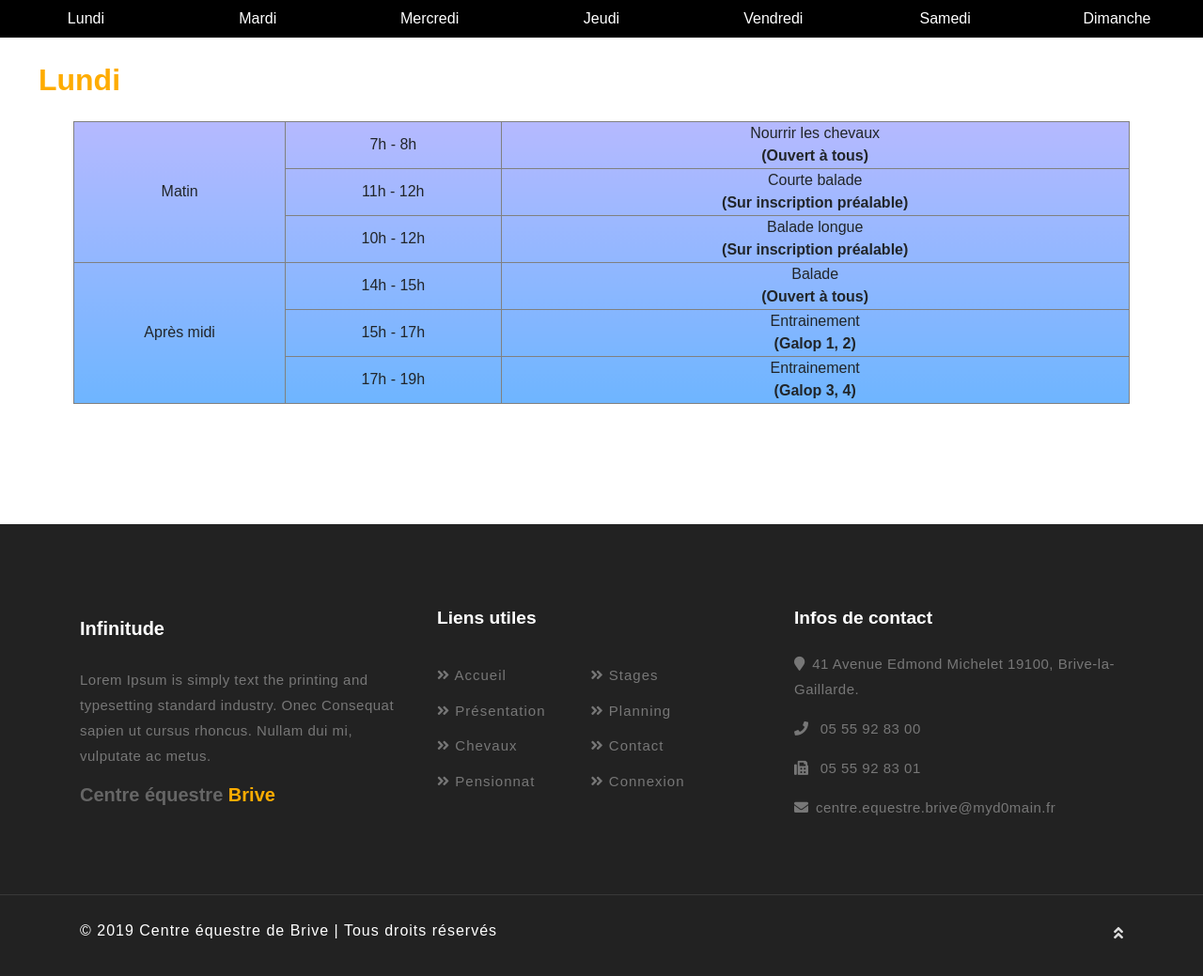
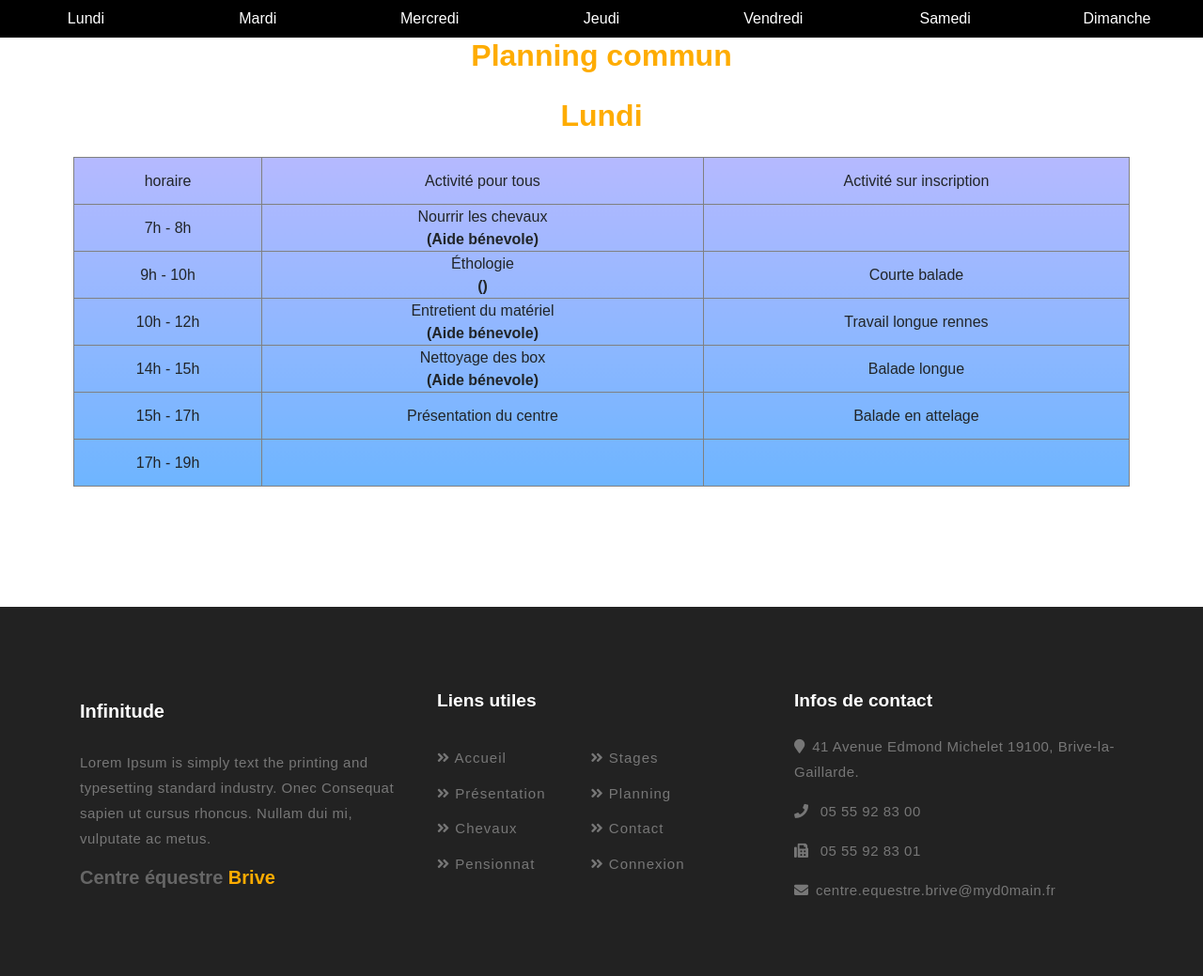
Before and after one commit to Flo0611/PPE3, a PHP site: page /public/planning.php in a window 1280 px wide. Shown: the part 78-1117 px from the top of the page at 94% size. Before the commit the page ends 1078 px from the top, so only its background shows below. Run offline with PHP 8.4, Linux system fonts and the light colour scheme; some libraries are stand-ins or nearby versions.

Commit message:
Changement du planning global

```diff
--- a/public/planning.php
+++ b/public/planning.php
@@ -17,268 +17,321 @@
   <button class="w3-bar-item w3-button" onclick="ouvre_jour('Dimanche')">Dimanche</button>
 </div>
 <div id="conteneur" style="margin-bottom:10%;">
-
+<h2 style="text-align:center"><span class="pink">Planning commun</span></h2>
 <div id="Lundi" class="w3-container jour">
-  <h2 style="margin:2%"><span class="pink">Lundi</span></h2>
+  <h2 style="margin:2%;text-align:center"><span class="pink">Lundi</span></h2>
   <table border="1" style="width:90%; text-align:center; margin-left:auto; margin-right:auto; background-image: linear-gradient(#B5B9FF, #6EB5FF);">
 
     <!--***************************Matin******************************* -->
-
-    <tr style="height: 50px;">
-      <td rowspan="3" style="width:20%;" >Matin</td>
-      <td>7h - 8h</td>
-      <td>Nourrir les chevaux <br><b> (Ouvert à tous)</b></td>
+    <tr style="height:  50px;">
+      <td>horaire</td>
+      <td>Activité pour tous</td>
+      <td>Activité sur inscription</td>
     </tr>
     <tr style="height: 50px;">
-      <td>11h - 12h</td>
-      <td>Courte balade <br><b> (Sur inscription préalable)</b></td>
+      <td>7h - 8h</td>
+      <td>Nourrir les chevaux <br><b> (Aide bénevole)</b></td>
+      <td></td>
+    </tr>
+    <tr style="height: 50px;">
+      <td>9h - 10h</td>
+      <td>Éthologie<br><b>()</b></td>
+      <td>Courte balade</td>
     </tr>
     <tr style="height: 50px;">
       <td>10h - 12h</td>
-      <td>Balade longue <br><b> (Sur inscription préalable)</b></td>
+      <td>Entretient du matériel <br><b> (Aide bénevole)</b></td>
+      <td>Travail longue rennes</td>
     </tr>
 
     <!--***************************Après midi******************************* -->
 
     <tr style="height: 50px;">
-      <td rowspan="3" style="width:20%;" >Après midi</td>
       <td>14h - 15h</td>
-      <td>Balade <br><b> (Ouvert à tous)</b></td>
+      <td>Nettoyage des box <br><b> (Aide bénevole)</b></td>
+      <td>Balade longue</td>
     </tr>
     <tr style="height: 50px;">
       <td>15h - 17h</td>
-      <td>Entrainement <br><b> (Galop 1, 2)</b></td>
+      <td>Présentation du centre </td>
+      <td>  Balade en attelage </td>
     </tr>
     <tr style="height: 50px;">
       <td>17h - 19h</td>
-      <td>Entrainement <br><b> (Galop 3, 4)<b/></td>
+      <td> </td>
     </tr>
   </table>
 </div>
 
 <div id="Mardi" class="w3-container jour" style="display:none">
-  <h2 style="margin:2%"><span class="pink">Mardi</span></h2>
-  <table border="1" style="width:90%; text-align:center; margin-left:auto; margin-right:auto; background-image: linear-gradient(#FFB5E8, #FF9CEE);">
+  <h2 style="margin:2%;text-align:center"><span class="pink">Mardi</span></h2>
+  <table border="1" style="width:90%; text-align:center; margin-left:auto; margin-right:auto; background-image: linear-gradient(#B5B9FF, #6EB5FF);">
 
     <!--***************************Matin******************************* -->
-
-    <tr style="height: 50px;">
-      <td rowspan="3" style="width:20%;" >Matin</td>
-      <td>7h - 8h</td>
-      <td>Nourrir les chevaux <br><b> (Ouvert à tous)</b></td>
+    <tr style="height:  50px;">
+      <td>horaire</td>
+      <td>Activité pour tous</td>
+      <td>Activité sur inscription</td>
     </tr>
     <tr style="height: 50px;">
-      <td>11h - 12h</td>
-      <td>Courte balade <br><b> (Sur inscription préalable)</b></td>
+      <td>7h - 8h</td>
+      <td>Nourrir les chevaux <br><b> (Aide bénevole)</b></td>
+      <td></td>
+    </tr>
+    <tr style="height: 50px;">
+      <td>9h - 10h</td>
+      <td>Éthologie<br><b>()</b></td>
+      <td>Courte balade</td>
     </tr>
     <tr style="height: 50px;">
       <td>10h - 12h</td>
-      <td>Balade longue <br><b> (Sur inscription préalable)</b></td>
+      <td>Entretient du matériel <br><b> (Aide bénevole)</b></td>
+      <td>Travail longue rennes</td>
     </tr>
 
     <!--***************************Après midi******************************* -->
 
     <tr style="height: 50px;">
-      <td rowspan="3" style="width:20%;" >Après midi</td>
       <td>14h - 15h</td>
-      <td>Balade <br><b> (Ouvert à tous)</b></td>
+      <td>Nettoyage des box <br><b> (Aide bénevole)</b></td>
+      <td>Balade longue</td>
     </tr>
     <tr style="height: 50px;">
       <td>15h - 17h</td>
-      <td>Entrainement <br><b> (Galop 1, 2)</b></td>
+      <td>Présentation du centre </td>
+      <td>  Balade en attelage </td>
     </tr>
     <tr style="height: 50px;">
       <td>17h - 19h</td>
-      <td>Entrainement <br><b> (Galop 3, 4)<b/></td>
+      <td> </td>
     </tr>
   </table>
 </div>
 
 <div id="Mercredi" class="w3-container jour" style="display:none">
-  <h2 style="margin:2%"><span class="pink">Mercredi</span></h2>
-  <table border="1" style="width:90%; text-align:center; margin-left:auto; margin-right:auto; background-image: linear-gradient(#FFABAB, #FFBEBC);">
+  <h2 style="margin:2%;text-align:center"><span class="pink">Mercredi</span></h2>
+  <table border="1" style="width:90%; text-align:center; margin-left:auto; margin-right:auto; background-image: linear-gradient(#B5B9FF, #6EB5FF);">
 
     <!--***************************Matin******************************* -->
 
-    <tr style="height: 50px;">
-      <td rowspan="3" style="width:20%;" >Matin</td>
-      <td>7h - 8h</td>
-      <td>Nourrir les chevaux <br><b> (Ouvert à tous)</b></td>
+    <tr style="height:  50px;">
+      <td>horaire</td>
+      <td>Activité pour tous</td>
+      <td>Activité sur inscription</td>
     </tr>
     <tr style="height: 50px;">
-      <td>11h - 12h</td>
-      <td>Courte balade <br><b> (Sur inscription préalable)</b></td>
+      <td>7h - 8h</td>
+      <td>Nourrir les chevaux <br><b> (Aide bénevole)</b></td>
+      <td></td>
+    </tr>
+    <tr style="height: 50px;">
+      <td>9h - 10h</td>
+      <td>Éthologie<br><b>()</b></td>
+      <td>Courte balade</td>
     </tr>
     <tr style="height: 50px;">
       <td>10h - 12h</td>
-      <td>Balade longue <br><b> (Sur inscription préalable)</b></td>
+      <td>Entretient du matériel <br><b> (Aide bénevole)</b></td>
+      <td>Travail longue rennes</td>
     </tr>
 
     <!--***************************Après midi******************************* -->
 
     <tr style="height: 50px;">
-      <td rowspan="3" style="width:20%;" >Après midi</td>
       <td>14h - 15h</td>
-      <td>Balade <br><b> (Ouvert à tous)</b></td>
+      <td>Nettoyage des box <br><b> (Aide bénevole)</b></td>
+      <td>Balade longue</td>
     </tr>
     <tr style="height: 50px;">
       <td>15h - 17h</td>
-      <td>Entrainement <br><b> (Galop 1, 2)</b></td>
+      <td>Présentation du centre </td>
+      <td>  Balade en attelage </td>
     </tr>
     <tr style="height: 50px;">
       <td>17h - 19h</td>
-      <td>Entrainement <br><b> (Galop 3, 4)<b/></td>
+      <td> </td>
     </tr>
   </table>
 </div>
 
 <div id="Jeudi" class="w3-container jour" style="display:none">
-  <h2 style="margin:2%"><span class="pink">Jeudi</span></h2>
-  <table border="1" style="width:90%; text-align:center; margin-left:auto; margin-right:auto; background-image: linear-gradient(#BFFCC6, #DBFFD6);">
+  <h2 style="margin:2%;text-align:center"><span class="pink">Jeudi</span></h2>
+  <table border="1" style="width:90%; text-align:center; margin-left:auto; margin-right:auto; background-image: linear-gradient(#B5B9FF, #6EB5FF);">
 
     <!--***************************Matin******************************* -->
 
-    <tr style="height: 50px;">
-      <td rowspan="3" style="width:20%;" >Matin</td>
-      <td>7h - 8h</td>
-      <td>Nourrir les chevaux <br><b> (Ouvert à tous)</b></td>
+    <tr style="height:  50px;">
+      <td>horaire</td>
+      <td>Activité pour tous</td>
+      <td>Activité sur inscription</td>
     </tr>
     <tr style="height: 50px;">
-      <td>11h - 12h</td>
-      <td>Courte balade <br><b> (Sur inscription préalable)</b></td>
+      <td>7h - 8h</td>
+      <td>Nourrir les chevaux <br><b> (Aide bénevole)</b></td>
+      <td></td>
+    </tr>
+    <tr style="height: 50px;">
+      <td>9h - 10h</td>
+      <td>Éthologie<br><b>()</b></td>
+      <td>Courte balade</td>
     </tr>
     <tr style="height: 50px;">
       <td>10h - 12h</td>
-      <td>Balade longue <br><b> (Sur inscription préalable)</b></td>
+      <td>Entretient du matériel <br><b> (Aide bénevole)</b></td>
+      <td>Travail longue rennes</td>
     </tr>
 
     <!--***************************Après midi******************************* -->
 
     <tr style="height: 50px;">
-      <td rowspan="3" style="width:20%;" >Après midi</td>
       <td>14h - 15h</td>
-      <td>Balade <br><b> (Ouvert à tous)</b></td>
+      <td>Nettoyage des box <br><b> (Aide bénevole)</b></td>
+      <td>Balade longue</td>
     </tr>
     <tr style="height: 50px;">
       <td>15h - 17h</td>
-      <td>Entrainement <br><b> (Galop 1, 2)</b></td>
+      <td>Présentation du centre </td>
+      <td>  Balade en attelage </td>
     </tr>
     <tr style="height: 50px;">
       <td>17h - 19h</td>
-      <td>Entrainement <br><b> (Galop 3, 4)<b/></td>
+      <td> </td>
     </tr>
   </table>
 </div>
 
 <div id="Vendredi" class="w3-container jour" style="display:none">
-  <h2 style="margin:2%"><span class="pink">Vendredi</span></h2>
-  <table border="1" style="width:90%; text-align:center; margin-left:auto; margin-right:auto; background-image: linear-gradient(#FF6961, #FE1B00);">
+  <h2 style="margin:2%;text-align:center"><span class="pink">Vendredi</span></h2>
+  <table border="1" style="width:90%; text-align:center; margin-left:auto; margin-right:auto; background-image: linear-gradient(#B5B9FF, #6EB5FF);">
 
     <!--***************************Matin******************************* -->
-
-    <tr style="height: 50px;">
-      <td rowspan="3" style="width:20%;" >Matin</td>
-      <td>7h - 8h</td>
-      <td>Nourrir les chevaux <br><b> (Ouvert à tous)</b></td>
+    <tr style="height:  50px;">
+      <td>horaire</td>
+      <td>Activité pour tous</td>
+      <td>Activité sur inscription</td>
     </tr>
     <tr style="height: 50px;">
-      <td>11h - 12h</td>
-      <td>Courte balade <br><b> (Sur inscription préalable)</b></td>
+      <td>7h - 8h</td>
+      <td>Nourrir les chevaux <br><b> (Aide bénevole)</b></td>
+      <td></td>
+    </tr>
+    <tr style="height: 50px;">
+      <td>9h - 10h</td>
+      <td>Éthologie<br><b>()</b></td>
+      <td>Courte balade</td>
     </tr>
     <tr style="height: 50px;">
       <td>10h - 12h</td>
-      <td>Balade longue <br><b> (Sur inscription préalable)</b></td>
+      <td>Entretient du matériel <br><b> (Aide bénevole)</b></td>
+      <td>Travail longue rennes</td>
     </tr>
 
     <!--***************************Après midi******************************* -->
 
     <tr style="height: 50px;">
-      <td rowspan="3" style="width:20%;" >Après midi</td>
       <td>14h - 15h</td>
-      <td>Balade <br><b> (Ouvert à tous)</b></td>
+      <td>Nettoyage des box <br><b> (Aide bénevole)</b></td>
+      <td>Balade longue</td>
     </tr>
     <tr style="height: 50px;">
       <td>15h - 17h</td>
-      <td>Entrainement <br><b> (Galop 1, 2)</b></td>
+      <td>Présentation du centre </td>
+      <td>  Balade en attelage </td>
     </tr>
     <tr style="height: 50px;">
       <td>17h - 19h</td>
-      <td>Entrainement <br><b> (Galop 3, 4)<b/></td>
+      <td> </td>
     </tr>
   </table>
 </div>
 
 <div id="Samedi" class="w3-container jour" style="display:none">
-  <h2 style="margin:2%"><span class="pink">Samedi</span></h2>
+  <h2 style="margin:2%;text-align:center"><span class="pink">Samedi</span></h2>
   <table border="1" style="width:90%; text-align:center; margin-left:auto; margin-right:auto; background-image: linear-gradient(#B5B9FF, #6EB5FF);">
 
     <!--***************************Matin******************************* -->
 
-    <tr style="height: 50px;">
-      <td rowspan="3" style="width:20%;" >Matin</td>
-      <td>7h - 8h</td>
-      <td>Nourrir les chevaux <br><b> (Ouvert à tous)</b></td>
+    <tr style="height:  50px;">
+      <td>horaire</td>
+      <td>Activité pour tous</td>
+      <td>Activité sur inscription</td>
     </tr>
     <tr style="height: 50px;">
-      <td>11h - 12h</td>
-      <td>Courte balade <br><b> (Sur inscription préalable)</b></td>
+      <td>7h - 8h</td>
+      <td>Nourrir les chevaux <br><b> (Aide bénevole)</b></td>
+      <td></td>
+    </tr>
+    <tr style="height: 50px;">
+      <td>9h - 10h</td>
+      <td>Éthologie<br><b>()</b></td>
+      <td>Courte balade</td>
     </tr>
     <tr style="height: 50px;">
       <td>10h - 12h</td>
-      <td>Balade longue <br><b> (Sur inscription préalable)</b></td>
+      <td>Entretient du matériel <br><b> (Aide bénevole)</b></td>
+      <td>Travail longue rennes</td>
     </tr>
 
     <!--***************************Après midi******************************* -->
 
     <tr style="height: 50px;">
-      <td rowspan="3" style="width:20%;" >Après midi</td>
       <td>14h - 15h</td>
-      <td>Balade <br><b> (Ouvert à tous)</b></td>
+      <td>Nettoyage des box <br><b> (Aide bénevole)</b></td>
+      <td>Balade longue</td>
     </tr>
     <tr style="height: 50px;">
       <td>15h - 17h</td>
-      <td>Entrainement <br><b> (Galop 1, 2)</b></td>
+      <td>Présentation du centre </td>
+      <td>  Balade en attelage </td>
     </tr>
     <tr style="height: 50px;">
       <td>17h - 19h</td>
-      <td>Entrainement <br><b> (Galop 3, 4)<b/></td>
+      <td> </td>
     </tr>
   </table>
 </div>
 <div id="Dimanche" class="w3-container jour" style="display:none">
-  <h2 style="margin:2%"><span class="pink">Dimanche</span></h2>
+  <h2 style="margin:2%;text-align:center"><span class="pink">Dimanche</span></h2>
   <table border="1" style="width:90%; text-align:center; margin-left:auto; margin-right:auto; background-image: linear-gradient(#B5B9FF, #6EB5FF);">
 
     <!--***************************Matin******************************* -->
 
-    <tr style="height: 50px;">
-      <td rowspan="3" style="width:20%;" >Matin</td>
-      <td>7h - 8h</td>
-      <td>Nourrir les chevaux <br><b> (Ouvert à tous)</b></td>
+    <tr style="height:  50px;">
+      <td>horaire</td>
+      <td>Activité pour tous</td>
+      <td>Activité sur inscription</td>
     </tr>
     <tr style="height: 50px;">
-      <td>11h - 12h</td>
-      <td>Courte balade <br><b> (Sur inscription préalable)</b></td>
+      <td>7h - 8h</td>
+      <td>Nourrir les chevaux <br><b> (Aide bénevole)</b></td>
+      <td></td>
+    </tr>
+    <tr style="height: 50px;">
+      <td>9h - 10h</td>
+      <td>Éthologie<br><b>()</b></td>
+      <td>Courte balade</td>
     </tr>
     <tr style="height: 50px;">
       <td>10h - 12h</td>
-      <td>Balade longue <br><b> (Sur inscription préalable)</b></td>
+      <td>Entretient du matériel <br><b> (Aide bénevole)</b></td>
+      <td>Travail longue rennes</td>
     </tr>
 
     <!--***************************Après midi******************************* -->
 
     <tr style="height: 50px;">
-      <td rowspan="3" style="width:20%;" >Après midi</td>
       <td>14h - 15h</td>
-      <td>Balade <br><b> (Ouvert à tous)</b></td>
+      <td>Nettoyage des box <br><b> (Aide bénevole)</b></td>
+      <td>Balade longue</td>
     </tr>
     <tr style="height: 50px;">
       <td>15h - 17h</td>
-      <td>Entrainement <br><b> (Galop 1, 2)</b></td>
+      <td>Présentation du centre </td>
+      <td>  Balade en attelage </td>
     </tr>
     <tr style="height: 50px;">
       <td>17h - 19h</td>
-      <td>Entrainement <br><b> (Galop 3, 4)<b/></td>
+      <td> </td>
     </tr>
   </table>
 </div>
```
